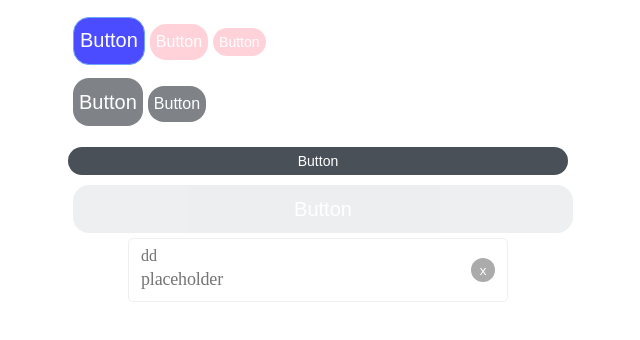
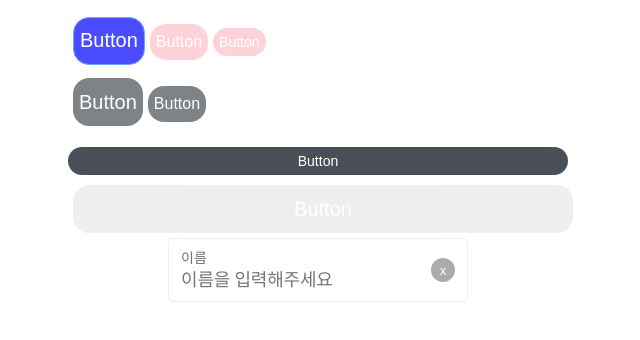
Before and after one commit to slobbie/Dashboard, a React (Create React App) app: page / in a window 1280 px wide. Shown: the top 340 px of the page, without its empty margins (322-962 px from the left). Built offline with nearby package versions, Linux system fonts and the light colour scheme.

Commit message:
:sparkles:  Feat inputUi props : placeholder / width / height 추가

```diff
--- a/src/App.tsx
+++ b/src/App.tsx
@@ -49,7 +49,7 @@ function App() {
             disabled={valid}
           />
         </Box>
-        <Input />
+        <Input label='이름' placeholder='이름을 입력해주세요' width={300} />
       </BtnBox>
     </div>
   );
--- a/src/components/Input.tsx
+++ b/src/components/Input.tsx
@@ -4,21 +4,22 @@ import Color from '../constants/Colors';
 
 interface Inputprops {
   label?: string;
-  // Size: string;
-  // Color?: string;
-  // fullWidth?: boolean;
-  // outLine?: boolean;
-  // Valid?: string;
-  // disabled?: boolean;
-  // onClick?: (e?: React.MouseEvent<HTMLButtonElement>) => void;
+  placeholder?: string;
+  width?: number;
+  height?: number;
 }
 
 const Input = ({ ...props }: Inputprops) => {
   return (
-    <Div>
+    <Div
+      style={{
+        width: props.width ? props.width : 'auto',
+        height: props.height ? props.height : '64px',
+      }}
+    >
       <InputBox>
-        <Lebel>dd</Lebel>
-        <InputItem placeholder='placeholder' />
+        <Lebel>{props.label}</Lebel>
+        <InputItem placeholder={props.placeholder} />
       </InputBox>
       <IconBox>
         <IconBtn>
@@ -33,7 +34,7 @@ export default Input;
 
 const Div = styled.div<Inputprops>`
   display: flex;
-  width: 380px;
+  /* width: 420px; */
   height: 64px;
   padding: 8px 12px;
   box-sizing: border-box;
@@ -58,6 +59,7 @@ const InputBox = styled.div`
 
 const Lebel = styled.label`
   color: ${Color.grey600};
+  font-size: 14px;
 `;
 
 const InputItem = styled.input`
@@ -65,7 +67,6 @@ const InputItem = styled.input`
   height: 100%;
   border: none;
   outline: none;
-  //styleName: Typo/SubTitle 2;
   font-family: Pretendard;
   font-size: 18px;
   font-weight: 500;
```
